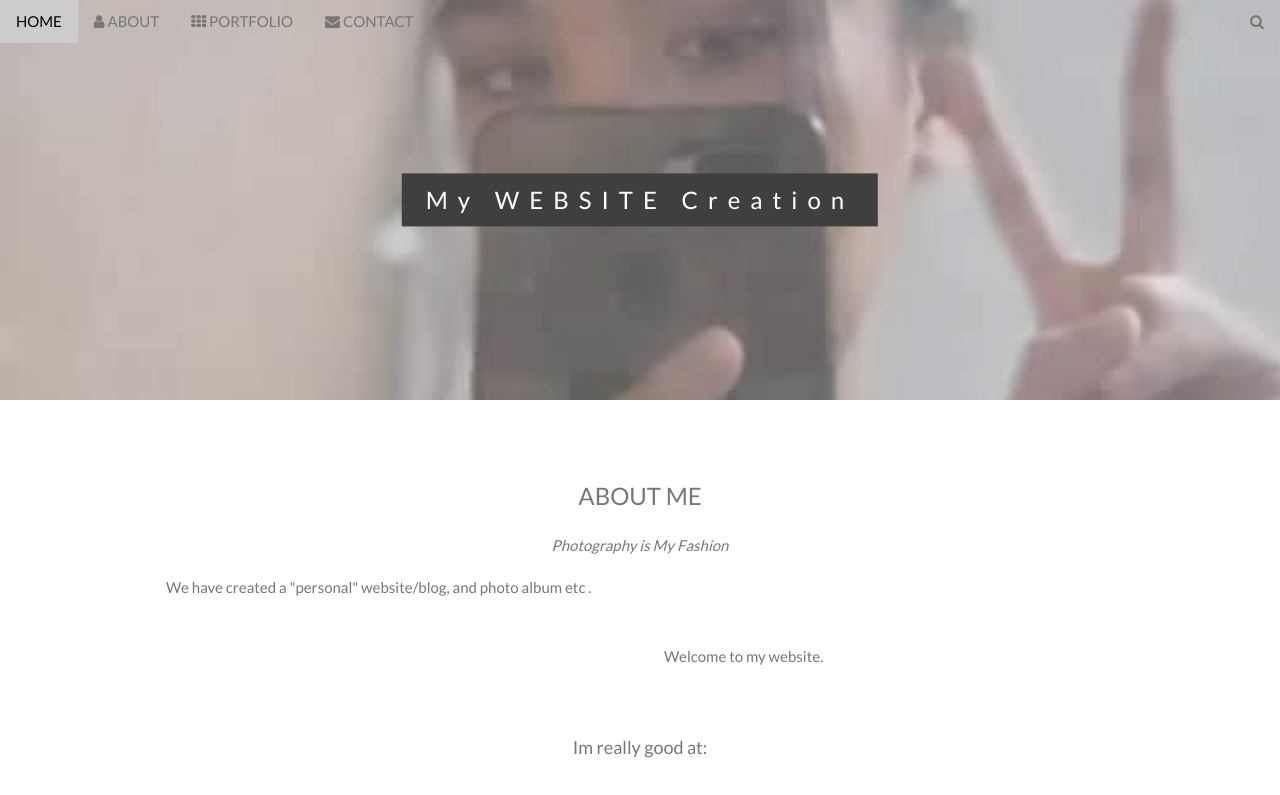
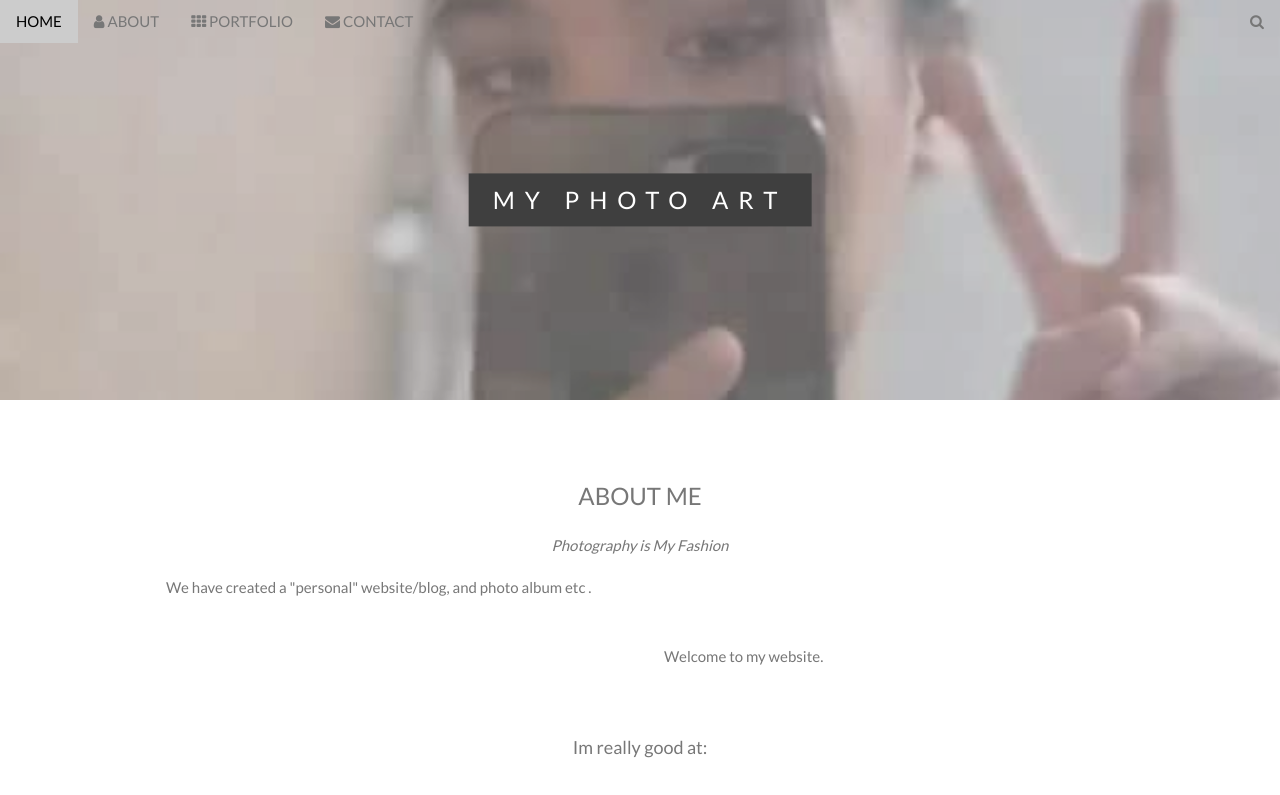
Before and after one commit to hannahmarievallente/landingpage, a plain HTML site: page index.html in a window 1280 px wide. Shown: the top 795 px of the page. Drawn offline with nearby package versions, Linux system fonts and the light colour scheme.

Commit message:
Update index.html

```diff
--- a/index.html
+++ b/index.html
@@ -82,7 +82,7 @@ body, html {
 <!-- First Parallax Image with Logo Text -->
 <div class="bgimg-1 w3-display-container w3-opacity-min" id="home">
   <div class="w3-display-middle" style="white-space:nowrap;">
-    <span class="w3-center w3-padding-large w3-black w3-xlarge w3-wide w3-animate-opacity">My <span class="w3-hide-small">WEBSITE</span> Creation</span>
+    <span class="w3-center w3-padding-large w3-black w3-xlarge w3-wide w3-animate-opacity">MY <span class="w3-hide-small"> PHOTO </span> ART </span>
   </div>
 </div>
 
```
